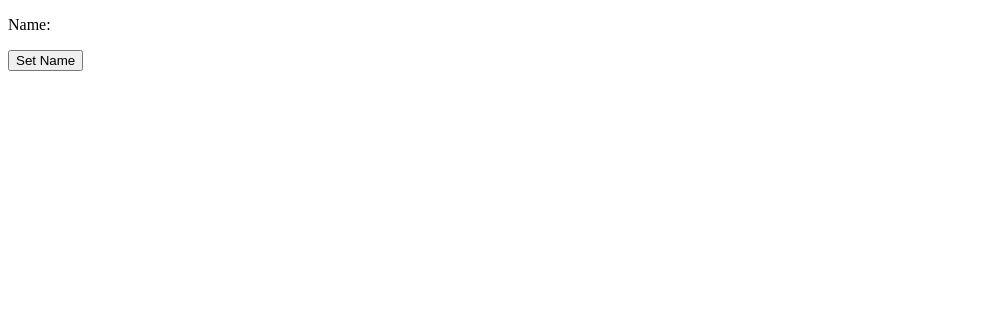
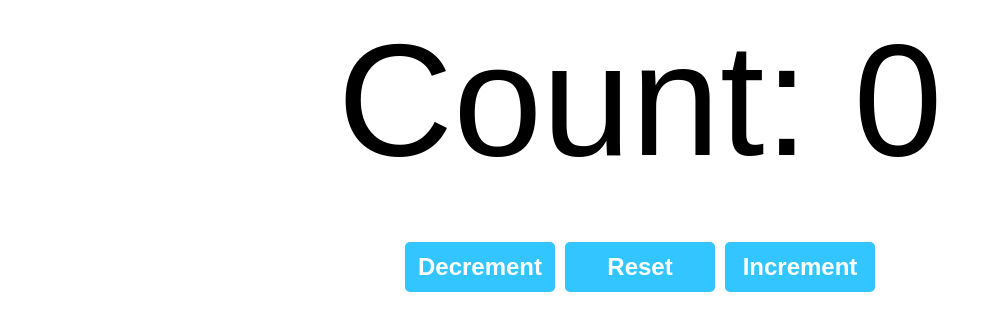
Before and after one commit to Aukryx/React_course, a React (Vite) app: page / in a window 1280 px wide. Shown: the top 330 px of the page, without its empty margins (0-992 px from the left). Built offline with nearby package versions, Linux system fonts and the light colour scheme.

Commit message:
use state

```diff
--- a/src/App.jsx
+++ b/src/App.jsx
@@ -1,8 +1,8 @@
-import MyComponent from "./MyComponent.jsx";
+import Counter from "./Counter.jsx";
 function App(){
 
   return (
-<MyComponent />
+<Counter />
   );
 }
 
--- /dev/null
+++ b/src/Counter.jsx
@@ -0,0 +1,22 @@
+import React, {useState} from "react";
+
+export default function Counter(){
+    const [count, setCount] = useState(0)
+    const increment = () => {
+        setCount(count + 1)
+    }
+    const decrement = () => {
+        setCount(count - 1)
+    }
+    const reset = () => {
+        setCount(0)
+    }
+    return (
+        <div className="counter-container">
+        <p className="count-display">Count: {count}</p>
+        <button className="counter-button" onClick={decrement}>Decrement</button>
+        <button className="counter-button" onClick={reset}>Reset</button>
+        <button className="counter-button" onClick={increment}>Increment</button>
+        </div>
+    );
+}
--- a/src/MyComponent.jsx
+++ b/src/MyComponent.jsx
@@ -2,13 +2,27 @@
 
 export default function MyComponent(){
 
-    let [name, setName] = useState();
+    const [name, setName] = useState("Guest");
+    const [age, setAge] = useState(0)
+    const [isEmployed, setIsEmployed] = useState(false)
 
     const updateName = () => {
-        name = "Spongebob";
+        setName("Spongebob");
     }
+    const incrementAge = () => {
+        setAge(age + 1);
+    }
+    const toggleEmployedStatus= () => {
+        setIsEmployed(!isEmployed)
+    }
+
+
     return(<div>
         <p>Name: {name}</p>
         <button onClick={updateName}>Set Name</button>
+        <p>Age: {age}</p>
+        <button onClick={incrementAge}>Increment Age</button>
+        <p>Is Employed ? {isEmployed ? "Yes" : "No"}</p>
+        <button onClick={toggleEmployedStatus}>Set Is Employed</button>
     </div>)
 }
--- a/src/index.css
+++ b/src/index.css
@@ -79,3 +79,30 @@
   color: hsl(0, 0%, 45%);
   cursor: pointer;
 }
+
+.counter-container{
+  text-align: center;
+  font-family: Arial, Helvetica, sans-serif;
+}
+
+.count-display{
+  font-size: 10em;
+  margin-top: 0;
+  margin-bottom: 50px;
+}
+.counter-button{
+  width: 150px;
+  height: 50px;
+  font-size: 1.5em;
+  font-weight: bold;
+  margin: 0px 5px;
+  background-color: hsl(197, 100%, 60%);
+  color: white;
+  border: none;
+  border-radius: 5px;
+  cursor: pointer;
+}
+
+.counter-button:hover{
+  background-color: hsl(197, 100%, 50%);
+}
```
Also changed, not shown: 3 other files (tests, documents, lock files or other folders).
